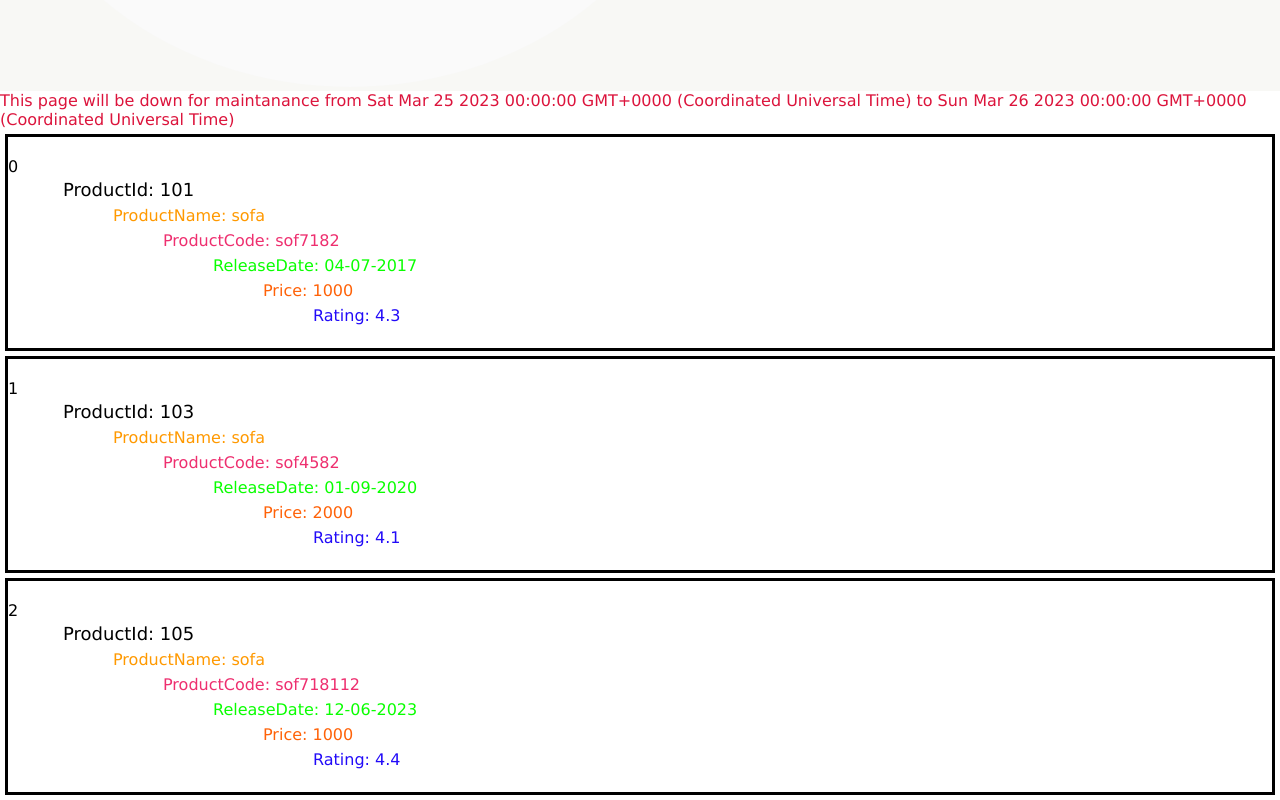
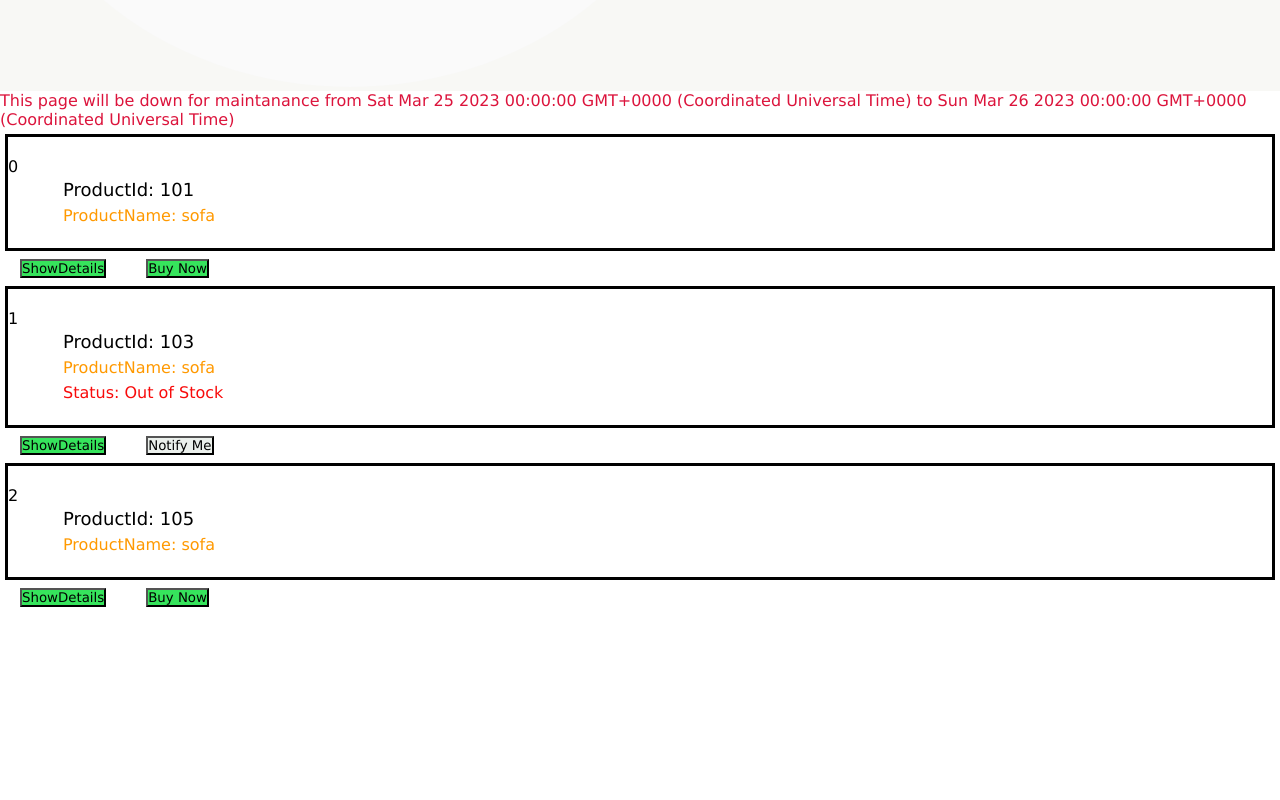
Before and after one commit to priyodas12/angular-basic-v1, an Angular app: page / in a window 1280 px wide. Shown: the part 639-1439 px from the top of the page. After the commit the page ends 1249 px from the top, so only its background shows below. Built offline with nearby package versions, Linux system fonts and the light colour scheme.

Commit message:
product list show

```diff
--- a/src/app/product.ts
+++ b/src/app/product.ts
@@ -7,4 +7,6 @@ export interface Product {
   description: string;
   thumbRating: number;
   imageUrl: string;
+  isAvl: boolean;
+  productDetailsIndicator: boolean;
 }
--- a/src/app/products/products.component.css
+++ b/src/app/products/products.component.css
@@ -16,21 +16,21 @@
 .txt2 {
   padding-left: 5px;
   font-size: medium;
-  margin: 3px 100px;
+  margin: 3px 50px;
   color: rgb(255, 153, 0);
 }
 
 .txt3 {
   padding-left: 5px;
   font-size: medium;
-  margin: 3px 150px;
-  color: rgb(238, 47, 111);
+  margin: 3px 50px;
+  color: rgb(126, 45, 72);
 }
 
 .txt4 {
   padding-left: 5px;
   font-size: medium;
-  margin: 3px 200px;
+  margin: 3px 50px;
   color: rgb(9, 255, 0);
 }
 
@@ -38,13 +38,30 @@
   padding-left: 5px;
   font-size: medium;
   font-display: initial;
-  margin: 3px 250px;
-  color: rgb(255, 98, 8);
+  margin: 3px 50px;
+  color: rgb(172, 128, 10);
 }
 
 .txt6 {
   padding-left: 5px;
   font-size: medium;
-  margin: 3px 300px;
+  margin: 3px 50px;
   color: rgb(34, 11, 248);
 }
+
+.txt7 {
+  padding-left: 5px;
+  font-size: medium;
+  margin: 3px 50px;
+  color: rgb(248, 11, 11);
+}
+
+.green {
+  background-color: rgb(54, 228, 92);
+  margin: 3px 20px;
+}
+
+.grey {
+  background-color: rgb(235, 240, 236);
+  margin: 3px 20px;
+}
--- a/src/app/products/products.component.html
+++ b/src/app/products/products.component.html
@@ -2,15 +2,26 @@
   <!-- <div *ngFor="let num of numbers">
     <p>Number: {{num *10}}</p>
   </div> -->
-  <div *ngFor="let p of productList; let i=index">
+  <div *ngFor="let product of productList; let i=index">
     <div class="image-container">
       <p>{{i}}</p>
-      <p class="txt1">ProductId: {{p.productId}}</p>
-      <p class="txt2">ProductName: {{p.productName}}</p>
-      <p class="txt3">ProductCode: {{p.productCode}}</p>
-      <p class="txt4">ReleaseDate: {{p.releaseDate}}</p>
-      <p class="txt5">Price: {{p.price}}</p>
-      <p class="txt6">Rating: {{p.thumbRating}}</p>
+      <p class="txt1">ProductId: {{product.productId}}</p>
+      <p class="txt2">ProductName: {{product.productName}}</p>
+      <div *ngIf="product.productDetailsIndicator==true">
+        <p class="txt3">productCode: {{product.productCode}}</p>
+        <p class="txt4">releaseDate: {{product.releaseDate}}</p>
+        <p class="txt5">price: {{product.price}}</p>
+        <p class="txt6">thumbRating: {{product.thumbRating}}</p>
+        <p class="txt3">imageUrl: {{product.imageUrl}}</p>
+      </div>
+      <p *ngIf="!product.isAvl" class="txt7">Status: Out of Stock</p>
+    </div>
+    <div>
+      <button class="green" (click)="showProductDetails(product)">ShowDetails</button>
+      <button class="green" *ngIf="product.isAvl==true; else notifyMe">Buy Now</button>
+      <ng-template #notifyMe>
+        <button class="grey">Notify Me</button>
+      </ng-template>
     </div>
   </div>
 </div>
--- a/src/app/products/products.component.ts
+++ b/src/app/products/products.component.ts
@@ -10,6 +10,11 @@ import { Product } from '../product';
 export class ProductsComponent {
   numbers: number[] = [1, 3, 5];
 
+  showProductDetails(product: Product) {
+    product.productDetailsIndicator = !product.productDetailsIndicator;
+    console.log(product.productDetailsIndicator, product.productId);
+  }
+
   productList: Product[] = [
     {
       productId: 101,
@@ -20,6 +25,8 @@ export class ProductsComponent {
       description: 'sofa cum bed',
       thumbRating: 4.3,
       imageUrl: '/sofa/101',
+      isAvl: true,
+      productDetailsIndicator: false,
     },
     {
       productId: 103,
@@ -30,6 +37,8 @@ export class ProductsComponent {
       description: 'sofa cum bed type 3',
       thumbRating: 4.1,
       imageUrl: '/sofa/103',
+      isAvl: false,
+      productDetailsIndicator: false,
     },
     {
       productId: 105,
@@ -40,6 +49,8 @@ export class ProductsComponent {
       description: 'sofa cum bed type 3',
       thumbRating: 4.4,
       imageUrl: '/sofa/105',
+      isAvl: true,
+      productDetailsIndicator: false,
     },
   ];
 }
```
